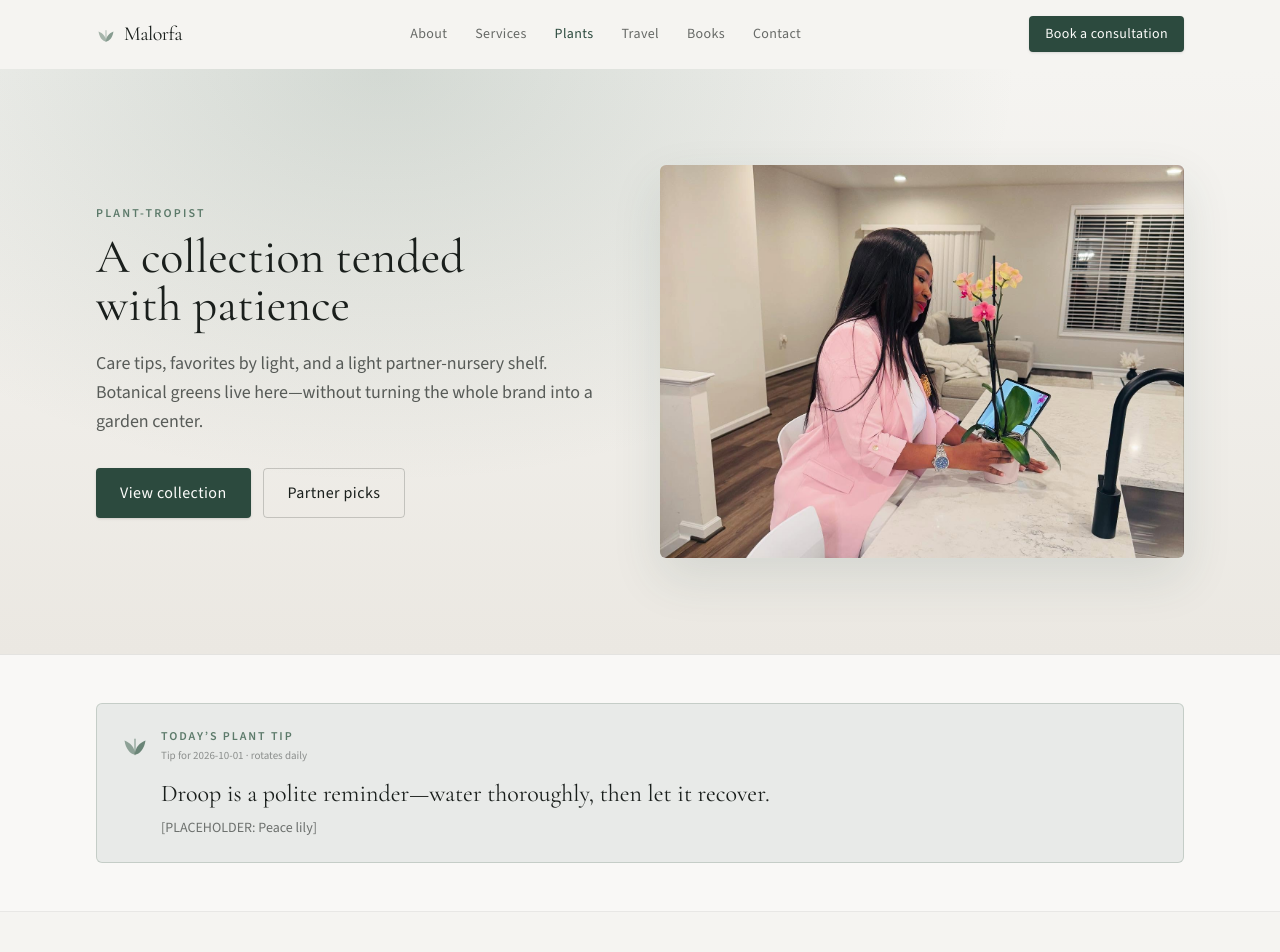
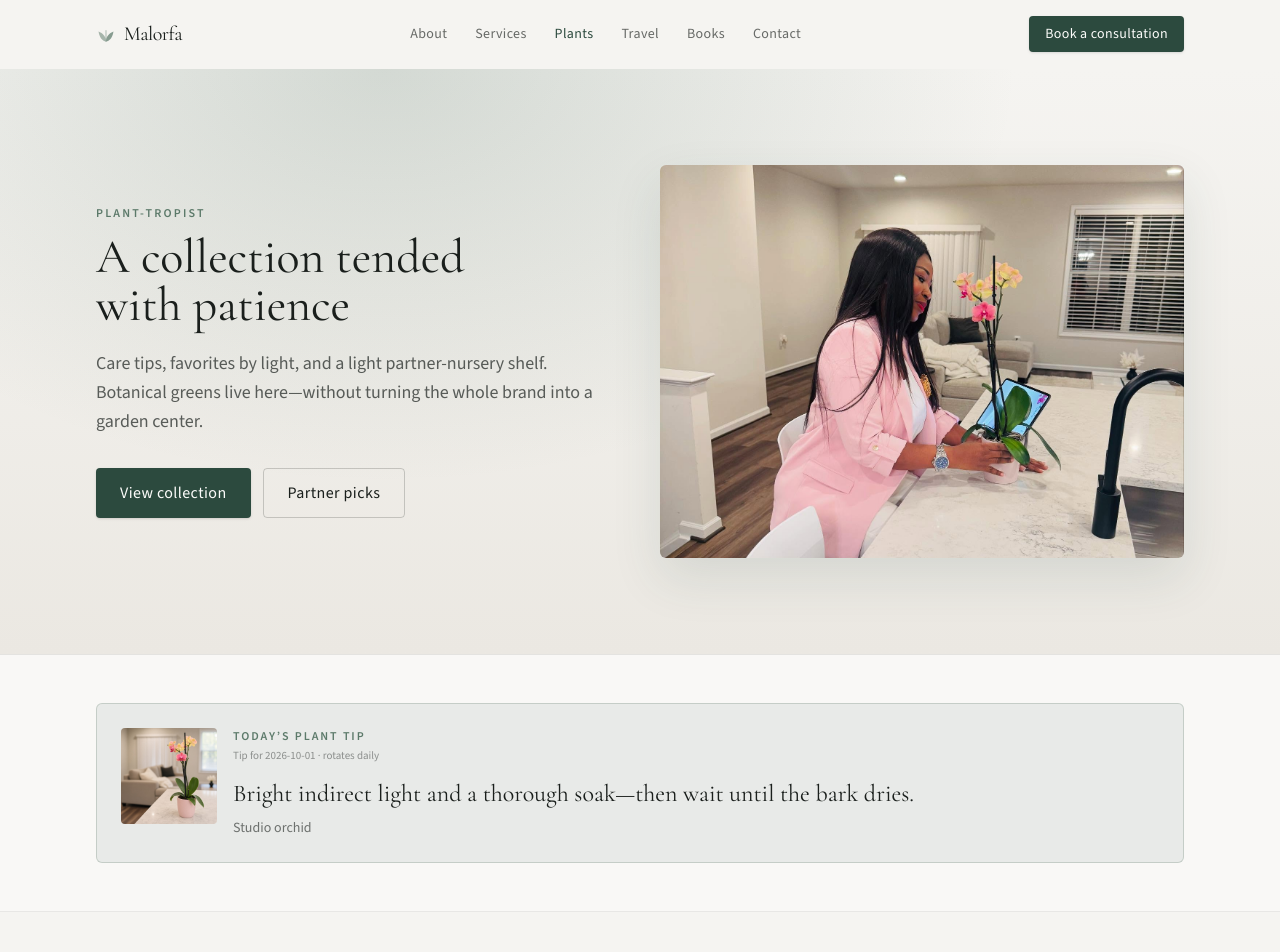
Before and after one commit to SmartLinkco/malorfa, a Next.js app: page /plants in a window 1280 px wide. Shown: the top 952 px of the page. Built offline with nearby package versions, Linux system fonts and the light colour scheme.

Commit message:
Update home page layout and content by integrating dynamic book and plant collections, enhancing travel and plant tip sections with specific media. Adjust styling for improved visual consistency and user experience.

```diff
--- a/src/app/books/[slug]/page.tsx
+++ b/src/app/books/[slug]/page.tsx
@@ -21,6 +21,7 @@ export async function generateMetadata({ params }: Props): Promise<Metadata> {
     openGraph: {
       title: `${book.title} · ${site.brand}`,
       description: book.blurb,
+      ...(book.image ? { images: [book.image] } : {}),
     },
   };
 }
--- a/src/components/effects/HeroVideo.tsx
+++ b/src/components/effects/HeroVideo.tsx
@@ -70,12 +70,21 @@ export function HeroVideo({ parallaxY = 0, className }: Props) {
           style={{ objectPosition: "center 18%" }}
           priority
         />
+        {/* Dual-identity still — visible wash until a real MP4 replaces the stub */}
+        <Image
+          src={media.heroDualPoster.src}
+          alt=""
+          fill
+          sizes="(max-width: 1024px) 100vw, 480px"
+          className="object-cover opacity-[0.28] mix-blend-soft-light"
+          aria-hidden
+        />
       </div>
 
       {!reduced ? (
         <video
           ref={videoRef}
-          className="absolute inset-0 h-full w-full object-cover opacity-[0.14] mix-blend-soft-light"
+          className="absolute inset-0 h-full w-full object-cover opacity-[0.12] mix-blend-soft-light"
           poster={media.heroDualPoster.src}
           muted
           loop
--- a/src/components/effects/TodayPlantTip.tsx
+++ b/src/components/effects/TodayPlantTip.tsx
@@ -1,5 +1,6 @@
 "use client";
 
+import Image from "next/image";
 import { useEffect, useMemo, useState } from "react";
 import { getTodayTip } from "@/content/dailyTips";
 import { LeafAccent } from "@/components/effects/LeafAccent";
@@ -46,8 +47,25 @@ export function TodayPlantTip({ className, compact = false }: Props) {
       aria-label="Today’s plant tip"
       data-ready={ready || undefined}
     >
-      <div className="flex items-start gap-3">
-        <LeafAccent size="md" className="mt-0.5 shrink-0" />
+      <div className="flex items-start gap-3 md:gap-4">
+        {tip.image ? (
+          <div
+            className={cn(
+              "relative shrink-0 overflow-hidden rounded-sm bg-stone",
+              compact ? "h-14 w-14" : "h-20 w-20 md:h-24 md:w-24",
+            )}
+          >
+            <Image
+              src={tip.image}
+              alt={tip.imageAlt || tip.plant}
+              fill
+              sizes="96px"
+              className="object-cover"
+            />
+          </div>
+        ) : (
+          <LeafAccent size="md" className="mt-0.5 shrink-0" />
+        )}
         <div className="min-w-0 flex-1">
           <p className="text-xs font-semibold uppercase tracking-[0.16em] text-sage">
             Today’s plant tip
--- a/src/content/dailyTips.ts
+++ b/src/content/dailyTips.ts
@@ -1,61 +1,99 @@
-export const dailyPlantTips = [
+import { media } from "@/content/media";
+
+export type DailyPlantTip = {
+  plant: string;
+  tip: string;
+  image?: string;
+  imageAlt?: string;
+};
+
+/** Tips keyed to generated plant / shop imagery where available. */
+export const dailyPlantTips: DailyPlantTip[] = [
   {
-    plant: "[PLACEHOLDER: Monstera]",
+    plant: "Monstera starter",
     tip: "Water when the pot feels light—calendars lie, weight rarely does.",
+    image: media.shopPlantA.src,
+    imageAlt: media.shopPlantA.alt,
   },
   {
-    plant: "[PLACEHOLDER: Fiddle-leaf fig]",
+    plant: "Fiddle-leaf fig",
     tip: "Rotate a quarter-turn weekly so growth stays even toward the light.",
+    image: media.plantFiddleLeaf.src,
+    imageAlt: media.plantFiddleLeaf.alt,
   },
   {
-    plant: "[PLACEHOLDER: Calathea]",
+    plant: "Calathea",
     tip: "Group humidity lovers; a shared tray beats misting theater.",
+    image: media.plantCalathea.src,
+    imageAlt: media.plantCalathea.alt,
   },
   {
-    plant: "[PLACEHOLDER: Snake plant]",
+    plant: "Snake plant",
     tip: "Skip the winter watering urge—this one prefers a dry spell.",
+    image: media.plantSnake.src,
+    imageAlt: media.plantSnake.alt,
   },
   {
-    plant: "[PLACEHOLDER: Pothos]",
+    plant: "Pothos",
     tip: "A yellow leaf is often overwatering, not under-love.",
+    image: media.plantPothos.src,
+    imageAlt: media.plantPothos.alt,
   },
   {
-    plant: "[PLACEHOLDER: Olive (container)]",
+    plant: "Olive (container)",
     tip: "Full sun and sharp drainage; treat it like a Mediterranean guest.",
+    image: media.plantOlive.src,
+    imageAlt: media.plantOlive.alt,
   },
   {
-    plant: "[PLACEHOLDER: Peace lily]",
-    tip: "Droop is a polite reminder—water thoroughly, then let it recover.",
+    plant: "Studio orchid",
+    tip: "Bright indirect light and a thorough soak—then wait until the bark dries.",
+    image: media.plantOrchidDetail.src,
+    imageAlt: media.plantOrchidDetail.alt,
   },
   {
-    plant: "[PLACEHOLDER: ZZ plant]",
+    plant: "ZZ plant",
     tip: "Low light is fine; wet feet are not. Err on dry.",
+    image: media.shopPlantC.src,
+    imageAlt: media.shopPlantC.alt,
   },
   {
-    plant: "[PLACEHOLDER: Rubber plant]",
+    plant: "Statement Alocasia",
     tip: "Wipe dust monthly—leaves photosynthesize better when they can breathe.",
+    image: media.shopPlantB.src,
+    imageAlt: media.shopPlantB.alt,
   },
   {
-    plant: "[PLACEHOLDER: String of pearls]",
-    tip: "Bright light and sparse water; plump beads mean you’re on track.",
+    plant: "Living collection",
+    tip: "Deep water the night before a trip; ask a friend only for the fussy ones.",
+    image: media.plantsCollectionWide.src,
+    imageAlt: media.plantsCollectionWide.alt,
   },
   {
-    plant: "[PLACEHOLDER: Herb window box]",
-    tip: "Harvest often—pinching tips keeps basil branching instead of bolting.",
+    plant: "Nursery shelf",
+    tip: "Match light before you buy fertilizer—most mystery decline is light mismatch.",
+    image: media.partnerNurseryStorefront.src,
+    imageAlt: media.partnerNurseryStorefront.alt,
   },
   {
-    plant: "[PLACEHOLDER: Travel protocol]",
-    tip: "Deep water the night before a trip; ask a friend only for the fussy ones.",
+    plant: "Propagation jar",
+    tip: "Change water weekly and keep cuttings in bright, indirect light.",
+    image: media.plantPothos.src,
+    imageAlt: media.plantPothos.alt,
   },
   {
-    plant: "[PLACEHOLDER: Fern]",
-    tip: "Keep the soil evenly moist and away from blasting AC vents.",
+    plant: "Corner sentinel",
+    tip: "Keep the soil evenly moist only if the plant asks—most prefer a dry beat.",
+    image: media.plantFiddleLeaf.src,
+    imageAlt: media.plantFiddleLeaf.alt,
   },
   {
-    plant: "[PLACEHOLDER: Succulent mix]",
+    plant: "Balcony olive",
     tip: "More light, less water, and a pot with a real drainage hole.",
+    image: media.plantOlive.src,
+    imageAlt: media.plantOlive.alt,
   },
-] as const;
+];
 
 /** Stable daily index from YYYY-MM-DD (local timezone). */
 export function tipIndexForDate(date = new Date()): number {
--- a/src/content/travel.ts
+++ b/src/content/travel.ts
@@ -108,6 +108,8 @@ export const travelStories: TravelStory[] = [
     featured: false,
     image: media.travelZebras.src,
     imageAlt: media.travelZebras.alt,
+    midImage: media.travelDetailSafari2.src,
+    midImageAlt: media.travelDetailSafari2.alt,
     body: [
       "The van window framed both wildlife and wonder—proof that solo travel can be loud with joy.",
       "Zebras held the middle distance; the rest was sky and grass.",
@@ -125,6 +127,8 @@ export const travelStories: TravelStory[] = [
     featured: false,
     image: media.travelAfricaCountries.src,
     imageAlt: media.travelAfricaCountries.alt,
+    midImage: media.travelMapPassport.src,
+    midImageAlt: media.travelMapPassport.alt,
     body: [
       "Côte d’Ivoire, Ethiopia, Kenya, Benin, Togo, South Africa—and the road still open.",
       "Each border is a chapter; each viewpoint a comma before the next sentence.",
```
Also changed, not shown: src/app/page.tsx (+107 -13 lines), src/app/apple-touch-icon.png (added), src/app/icon.png.
